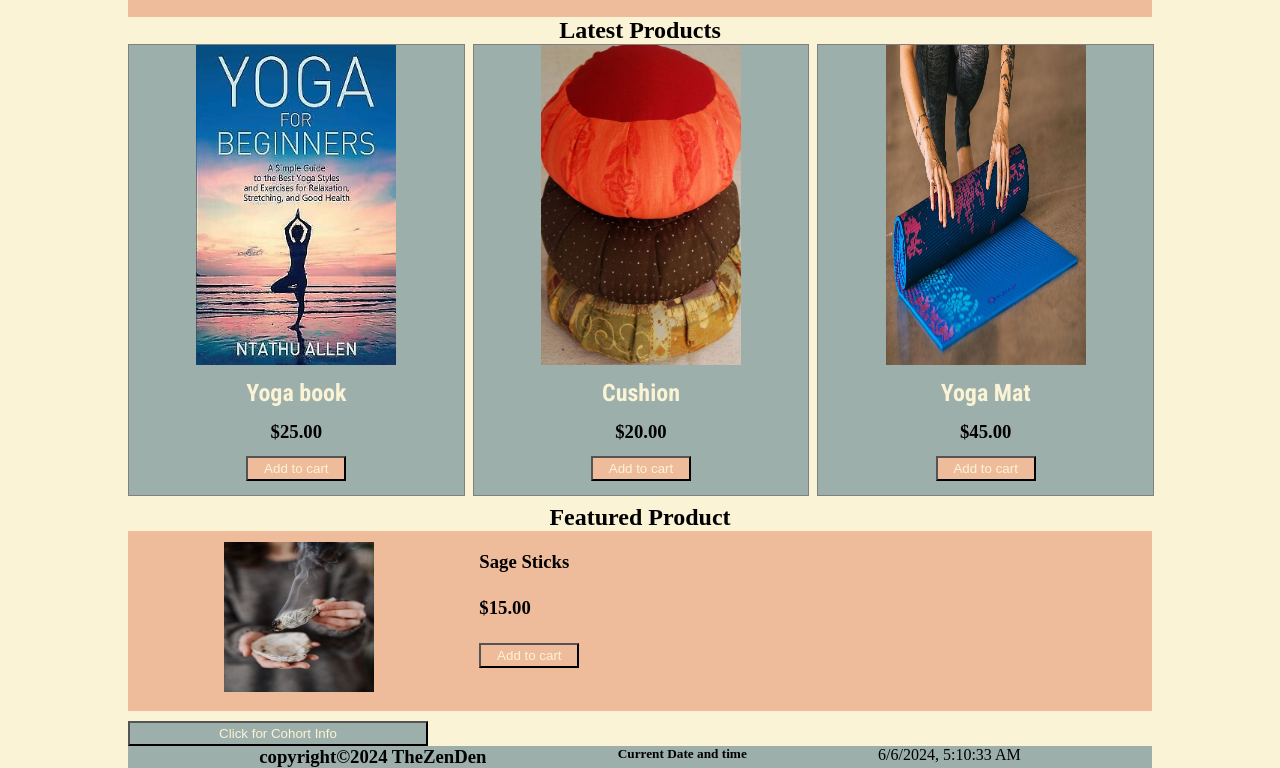
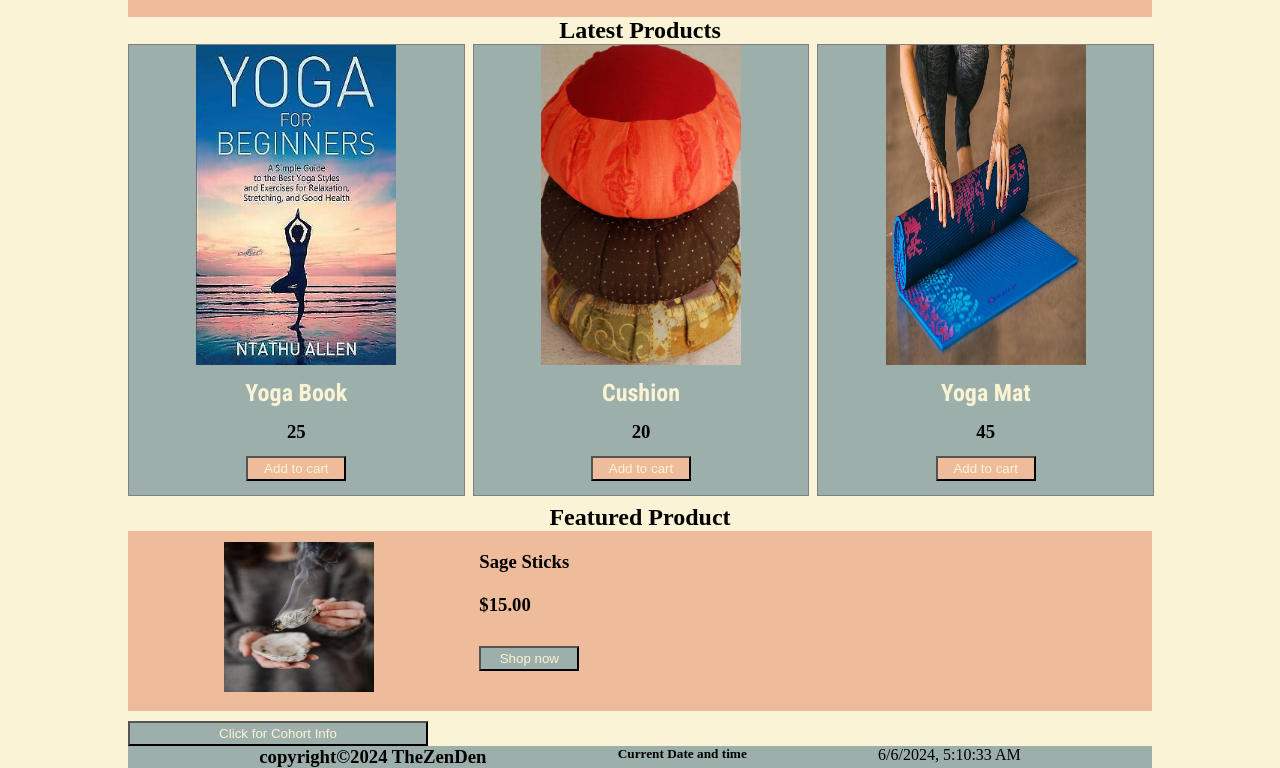
Before and after one commit to JustGeoffrey/TheZenDen, a plain HTML site: page index.html in a window 1280 px wide. Shown: the part 163-931 px from the top of the page. Drawn offline with Linux system fonts and the light colour scheme.

Commit message:
Add to cart functionality added to index.html

```diff
--- a/assets/script.js
+++ b/assets/script.js
@@ -32,7 +32,7 @@ function displayData(data) {
         <p><strong>Position:</strong> ${instructor.position}</p>
         <p><strong>Cohorts:</strong> ${instructor.cohorts}</p>
         <h2>Students</h2>
-        <p>Students: ${students}</p>
+        <p>${students}</p>
         <button class="Hoverbutton1">Click to Close</button>
     ` ;
 
@@ -63,3 +63,78 @@ Hoverbutton.addEventListener('click', () => {
     Hoverbutton.style.display = 'none';
     getinfo();
 })
+
+// FACTORY FUNCTION TO CREATE STOREITEMS
+const createItem = (id, itemName, price, picture, quantity) => {
+    return {
+        id: id,
+        name: itemName,
+        price: price,
+        picture: picture,
+        quantity: quantity
+    }
+}
+
+// CREATE AND POPULATE AN INITIAL LIST OF ITEMS
+const storeItems = [
+    createItem(1, 'Yoga Book', 25.00, 'latproduct-1.jpg', 1),
+    createItem(2, 'Cushion', 20.00, 'latproduct-2.jpg', 1),
+    createItem(3, 'Yoga Mat', 45.00, 'latproduct-3.jpg', 1),
+    createItem(4, 'Yoga Mat', 35.00, 'latproduct-4.jpg', 1),
+    createItem(5, 'Stylish Bottle', 22.00, 'latproduct-5.jpg', 1),
+    createItem(6, 'Corked Bottle', 22.00, 'latproduct-6.jpg', 1),
+    createItem(7, 'Bronze Bottle', 19.00, 'latproduct-7.jpg', 1),
+]
+
+// Initialize an empty cart array
+let cart = [];
+
+// Function to render products to the DOM
+function renderProducts() {
+    const productCards = document.querySelectorAll('.product-card1, .product-card2, .product-card3');
+
+    productCards.forEach((card, index) => {
+        const product = storeItems[index];
+        if (product) {
+            card.querySelector('.product-name').innerHTML = product.name;
+            card.querySelector('.product-price').innerHTML = product.price;
+            card.querySelector('.product-image').setAttribute('src', `./resources/${product.picture}`);
+            const addCartButton = card.querySelector('.buttoncart');
+            addCartButton.setAttribute('data-id', product.id);
+            addCartButton.addEventListener('click', function () {
+                const productId = parseInt(this.getAttribute('data-id'));
+                addToCart(productId);
+            });
+        }
+    });
+}
+
+
+//Call function to render values to webpage
+renderProducts();
+
+
+// Function to save the cart to local storage
+function saveCart() {
+    localStorage.setItem('cart', JSON.stringify(cart));
+}
+
+// Function to load the cart from local storage
+function loadCart() {
+    const savedCart = localStorage.getItem('cart');
+    if (savedCart) {
+        cart = JSON.parse(savedCart);
+        return cart;
+    }
+}
+
+// Function to add a product to the cart
+function addToCart(productId) {
+    const product = storeItems.find(p => p.id === productId);
+    cart.push(product);
+    saveCart();
+    alert("Product added!,Click 'Cart' tab to see your cart");
+}
+
+// Initialize cart rendering on page load
+document.addEventListener('DOMContentLoaded', loadCart);
--- a/index.html
+++ b/index.html
@@ -21,7 +21,7 @@
                 <a class="navlink active" href="index.html">Home</a>
                 <div class="subheader">
                     <h2 class="desc"> Ultimate <strong>yoga gear destination</strong> </h2>
-                    <button class=" buttonshopnow" onclick="document.location='products.html'">Shop now</button>
+                    <button class=" buttonshopnow" onclick="document.location='store.html'">Shop now</button>
                 </div>
             </nav>
 
@@ -30,45 +30,40 @@
         <h2>Latest Products</h2>
         <div class="product-card-strip ">
             <div class="product-card1">
-                <img class="product-image1" src="./resources/latproduct-1.jpg">
-                <h2>Yoga book</h2>
-                <h3>$25.00</h3>
-                <button class=" buttoncart">Add to cart</button>
+                <img class="product-image" src="">
+                <h2 class="product-name"> </h2>
+                <h3 class="product-price"> </h3>
+                <button class=" buttoncart" >Add to cart</button>
             </div>
             <div class="product-card2">
-                <img class="product-image2" src="./resources/latproduct-2.jpg">
-                <h2>Cushion</h2>
-                <h3>$20.00</h3>
-                <button class=" buttoncart">Add to cart</button>
+                <img class="product-image" src="">
+                <h2 class = "product-name"> </h2>
+                <h3 class="product-price"> </h3>
+                <button class=" buttoncart" >Add to cart</button>
             </div>
             <div class="product-card3">
-                <img class="product-image3" src="./resources/latproduct-3.jpg">
-                <h2>Yoga Mat</h2>
-                <h3>$45.00</h3>
-                <button class=" buttoncart">Add to cart</button>
-            </div>
-            <div class="product-card3">
-                <img class="product-image3" src="./resources/latproduct-3.jpg">
-                <h2>Yoga Mat</h2>
-                <h3>$45.00</h3>
-                <button class=" buttoncart">Add to cart</button>
+                <img class="product-image" src="">
+                <h2 class = "product-name"> </h2>
+                <h3 class = "product-price"> </h3>
+                <button class=" buttoncart" >Add to cart</button>
             </div>
         </div>
 
         <!--FEATURED PRODUCT SECTION-->
-        <h2>Featured Product</h2>
+        <h2 class ="featuredh2">Featured Product</h2>
         <div class="featured-product">
+
             <img class="featured-product-image" src="./resources/featprod.jpeg">
             <div class="details">
                 <h3>Sage Sticks</h3>
                 <h3>$15.00</h3>
-                <button class=" buttoncart">Add to cart</button>
+                <button class=" buttonshopnow" onclick="document.location='store.html'">Shop now</button>
             </div>
             <br>
         </div>
 
-        <!---COHORT INFO-->
-        <div id="info" class="info-container">
+          <!---COHORT INFO-->
+          <div id="info" class="info-container">
             <button class="Hoverbutton">Click for Cohort Info</button>
         </div>
 
@@ -76,8 +71,8 @@
         <footer>
             <br>
             <h3>copyright©2024 TheZenDen </h3>
-                <h5 >Current Date and time</h5>
-                <div class="datetime"></div>
+            <h5 >Current Date and time</h5>
+            <div class="datetime"></div>
             <br>
         </footer>
     </div>
--- a/resources/style.css
+++ b/resources/style.css
@@ -184,9 +184,8 @@ header {
     font-family: H2Font;
 }
 
-.product-image1,
-.product-image2,
-.product-image3 {
+.product-image
+{
     width: 200px;
     height: 320px;
 }
```
